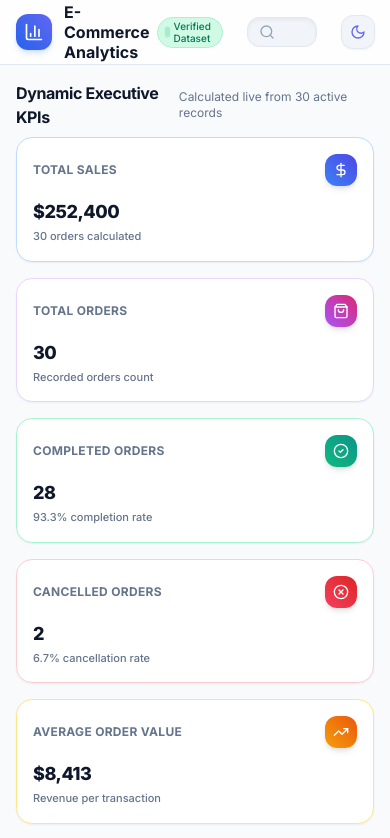
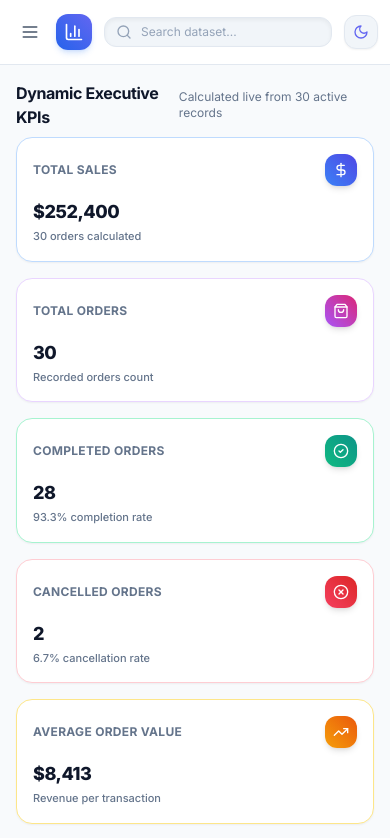
Before and after one commit to ahmedshahat921-cpu/ecommerce-dashboard, a React (Vite) app: page / in a window 390 px wide. Shown: the top 838 px of the page. Built offline with nearby package versions, Linux system fonts and the light colour scheme.

Commit message:
feat: add mobile responsive collapsible sidebar drawer, hamburger menu toggle, and table horizontal scroll

```diff
--- a/src/App.jsx
+++ b/src/App.jsx
@@ -34,6 +34,12 @@ export function App() {
     setPageSize
   } = useDashboard();
 
+  const [isMobileSidebarOpen, setIsMobileSidebarOpen] = React.useState(false);
+
+  const toggleMobileSidebar = () => {
+    setIsMobileSidebarOpen((prev) => !prev);
+  };
+
   return (
     <div className="min-h-screen flex flex-col bg-slate-50 dark:bg-slate-950 text-slate-900 dark:text-slate-100 transition-colors">
       {/* Top sticky header */}
@@ -45,6 +51,8 @@ export function App() {
         filteredRecordsCount={filteredData.length}
         isDarkMode={isDarkMode}
         toggleTheme={toggleTheme}
+        isMobileSidebarOpen={isMobileSidebarOpen}
+        toggleMobileSidebar={toggleMobileSidebar}
       />
 
       {/* Main Body with Sidebar + Content */}
@@ -54,6 +62,8 @@ export function App() {
           totalRecords={rawDataset.length}
           activeFilterCount={activeFilterCount}
           resetFilters={resetFilters}
+          isMobileSidebarOpen={isMobileSidebarOpen}
+          setIsMobileSidebarOpen={setIsMobileSidebarOpen}
         />
 
         {/* Dashboard Core Content Area */}
--- a/src/components/DataTable/DataTable.jsx
+++ b/src/components/DataTable/DataTable.jsx
@@ -52,7 +52,7 @@ export const DataTable = ({
 
       {/* Table Wrapper */}
       <div className="overflow-x-auto">
-        <table className="w-full text-left text-xs border-collapse">
+        <table className="w-full text-left text-xs border-collapse min-w-[850px]">
           <thead>
             <tr className="bg-slate-50 dark:bg-slate-850/80 border-b border-slate-200 dark:border-slate-800 text-slate-600 dark:text-slate-400 font-bold uppercase tracking-wider text-[10px]">
               {headers.map((head) => (
--- a/src/components/Layout/Header.jsx
+++ b/src/components/Layout/Header.jsx
@@ -1,5 +1,5 @@
 import React from 'react';
-import { Search, X, BarChart3, Database, Filter } from 'lucide-react';
+import { Search, X, BarChart3, Database, Filter, Menu } from 'lucide-react';
 import { ThemeToggle } from '../ThemeToggle/ThemeToggle';
 
 export const Header = ({
@@ -10,31 +10,41 @@ export const Header = ({
   filteredRecordsCount,
   isDarkMode,
   toggleTheme,
+  isMobileSidebarOpen,
+  toggleMobileSidebar
 }) => {
   return (
-    <header className="sticky top-0 z-30 bg-white/80 dark:bg-slate-900/80 backdrop-blur-md border-b border-slate-200 dark:border-slate-800 transition-colors">
-      <div className="w-full px-4 sm:px-6 lg:px-8 h-16 flex items-center justify-between gap-4">
-        {/* Brand & Page Title */}
-        <div className="flex items-center gap-3">
-          <div className="p-2 rounded-xl bg-gradient-to-tr from-blue-600 to-indigo-500 text-white shadow-md shadow-blue-500/20">
+    <header className="sticky top-0 z-30 bg-white/90 dark:bg-slate-900/90 backdrop-blur-md border-b border-slate-200 dark:border-slate-800 transition-colors">
+      <div className="w-full px-3 sm:px-6 lg:px-8 h-16 flex items-center justify-between gap-2 sm:gap-4">
+        {/* Mobile Hamburger Toggle & Brand Logo */}
+        <div className="flex items-center gap-2 sm:gap-3">
+          <button
+            onClick={toggleMobileSidebar}
+            className="md:hidden p-2 rounded-xl text-slate-600 dark:text-slate-300 hover:bg-slate-100 dark:hover:bg-slate-800 transition-colors focus:outline-none focus:ring-2 focus:ring-blue-500/40"
+            aria-label="Toggle Navigation Sidebar"
+          >
+            {isMobileSidebarOpen ? <X className="w-5 h-5" /> : <Menu className="w-5 h-5" />}
+          </button>
+
+          <div className="p-2 rounded-xl bg-gradient-to-tr from-blue-600 to-indigo-500 text-white shadow-md shadow-blue-500/20 shrink-0">
             <BarChart3 className="w-5 h-5" />
           </div>
-          <div>
-            <h1 className="text-base sm:text-lg font-bold text-slate-900 dark:text-white leading-tight flex items-center gap-2">
+          <div className="hidden min-[400px]:block">
+            <h1 className="text-sm sm:text-base font-bold text-slate-900 dark:text-white leading-tight flex items-center gap-1.5">
               E-Commerce Analytics
-              <span className="inline-flex items-center px-2 py-0.5 rounded-full text-[10px] font-medium bg-emerald-100 dark:bg-emerald-950/80 text-emerald-700 dark:text-emerald-400 border border-emerald-200 dark:border-emerald-800">
+              <span className="hidden sm:inline-flex items-center px-2 py-0.5 rounded-full text-[10px] font-medium bg-emerald-100 dark:bg-emerald-950/80 text-emerald-700 dark:text-emerald-400 border border-emerald-200 dark:border-emerald-800">
                 <span className="w-1.5 h-1.5 rounded-full bg-emerald-500 mr-1 animate-ping"></span>
                 Verified Dataset
               </span>
             </h1>
-            <p className="text-xs text-slate-500 dark:text-slate-400 hidden sm:block">
+            <p className="text-[11px] text-slate-500 dark:text-slate-400 hidden lg:block">
               Real-time telemetry parsed from <code className="text-blue-600 dark:text-blue-400 font-mono text-[11px]">database.xlsx</code>
             </p>
           </div>
         </div>
 
         {/* Global Live Search Bar */}
-        <div className="flex-1 max-w-md mx-2">
+        <div className="flex-1 max-w-xs sm:max-w-md mx-1 sm:mx-2">
           <div className="relative">
             <div className="absolute inset-y-0 left-0 pl-3 flex items-center pointer-events-none">
               <Search className="h-4 w-4 text-slate-400" />
@@ -44,13 +54,13 @@ export const Header = ({
               type="text"
               value={searchQuery}
               onChange={(e) => handleSearch(e.target.value)}
-              placeholder="Search orders, customers, categories, products..."
-              className="w-full pl-9 pr-8 py-1.5 text-xs sm:text-sm bg-slate-100 dark:bg-slate-800 border border-slate-200 dark:border-slate-700 rounded-xl text-slate-900 dark:text-slate-100 placeholder-slate-400 focus:outline-none focus:ring-2 focus:ring-blue-500/40 focus:border-blue-500 transition-all shadow-inner"
+              placeholder="Search dataset..."
+              className="w-full pl-9 pr-7 sm:pr-8 py-1.5 text-xs sm:text-sm bg-slate-100 dark:bg-slate-800 border border-slate-200 dark:border-slate-700 rounded-xl text-slate-900 dark:text-slate-100 placeholder-slate-400 focus:outline-none focus:ring-2 focus:ring-blue-500/40 focus:border-blue-500 transition-all shadow-inner"
             />
             {searchQuery && (
               <button
                 onClick={() => handleSearch('')}
-                className="absolute inset-y-0 right-0 pr-2.5 flex items-center text-slate-400 hover:text-slate-600 dark:hover:text-slate-200"
+                className="absolute inset-y-0 right-0 pr-2 flex items-center text-slate-400 hover:text-slate-600 dark:hover:text-slate-200"
               >
                 <X className="w-3.5 h-3.5" />
               </button>
@@ -59,16 +69,16 @@ export const Header = ({
         </div>
 
         {/* Right Controls */}
-        <div className="flex items-center gap-2 sm:gap-3">
+        <div className="flex items-center gap-1.5 sm:gap-3 shrink-0">
           {/* Dataset Status Pill */}
-          <div className="hidden lg:flex items-center gap-1.5 px-3 py-1.5 rounded-xl bg-slate-100 dark:bg-slate-800 text-slate-600 dark:text-slate-300 text-xs border border-slate-200 dark:border-slate-700 font-medium">
+          <div className="hidden sm:flex items-center gap-1.5 px-2.5 py-1.5 rounded-xl bg-slate-100 dark:bg-slate-800 text-slate-600 dark:text-slate-300 text-xs border border-slate-200 dark:border-slate-700 font-medium">
             <Database className="w-3.5 h-3.5 text-blue-500" />
-            <span>{filteredRecordsCount} / {totalRecords} records</span>
+            <span>{filteredRecordsCount} / {totalRecords}</span>
           </div>
 
           {/* Active Filter Indicator */}
           {activeFilterCount > 0 && (
-            <div className="flex items-center gap-1 px-2.5 py-1 rounded-xl bg-blue-50 dark:bg-blue-950/60 text-blue-700 dark:text-blue-300 text-xs font-semibold border border-blue-200 dark:border-blue-800">
+            <div className="hidden min-[480px]:flex items-center gap-1 px-2.5 py-1 rounded-xl bg-blue-50 dark:bg-blue-950/60 text-blue-700 dark:text-blue-300 text-xs font-semibold border border-blue-200 dark:border-blue-800">
               <Filter className="w-3.5 h-3.5" />
               <span>{activeFilterCount} Active</span>
             </div>
--- a/src/components/Layout/Sidebar.jsx
+++ b/src/components/Layout/Sidebar.jsx
@@ -11,7 +11,13 @@ import {
   CreditCard
 } from 'lucide-react';
 
-export const Sidebar = ({ totalRecords, activeFilterCount, resetFilters }) => {
+export const Sidebar = ({
+  totalRecords,
+  activeFilterCount,
+  resetFilters,
+  isMobileSidebarOpen,
+  setIsMobileSidebarOpen
+}) => {
   const [activeTab, setActiveTab] = React.useState('overview');
 
   const navItems = [
@@ -45,9 +51,15 @@ export const Sidebar = ({ totalRecords, activeFilterCount, resetFilters }) => {
     }
   ];
 
-  return (
-    <aside className="w-64 shrink-0 hidden md:block border-r border-slate-200 dark:border-slate-800 bg-white/50 dark:bg-slate-900/50 p-4 transition-colors min-h-[calc(100vh-4rem)]">
-      <div className="space-y-6 sticky top-20">
+  const handleNavClick = (id) => {
+    setActiveTab(id);
+    if (setIsMobileSidebarOpen) {
+      setIsMobileSidebarOpen(false);
+    }
+  };
+
+  const sidebarContent = (
+    <div className="space-y-6">
       {/* Navigation Section */}
       <div>
         <h3 className="text-[11px] font-bold text-slate-400 dark:text-slate-500 uppercase tracking-wider mb-2 px-2">
@@ -61,7 +73,7 @@ export const Sidebar = ({ totalRecords, activeFilterCount, resetFilters }) => {
               <a
                 key={item.id}
                 href={item.href}
-                  onClick={() => setActiveTab(item.id)}
+                onClick={() => handleNavClick(item.id)}
                 className={`flex items-center gap-2.5 px-3 py-2 rounded-xl text-xs transition-all ${
                   isActive
                     ? 'font-bold text-blue-600 dark:text-blue-400 bg-blue-50/90 dark:bg-blue-950/70 border border-blue-200/90 dark:border-blue-800/90 shadow-sm shadow-blue-500/10 ring-1 ring-blue-500/30'
@@ -128,13 +140,43 @@ export const Sidebar = ({ totalRecords, activeFilterCount, resetFilters }) => {
       {/* Active Filter Control Button */}
       {activeFilterCount > 0 && (
         <button
-            onClick={resetFilters}
+          onClick={() => {
+            resetFilters();
+            if (setIsMobileSidebarOpen) setIsMobileSidebarOpen(false);
+          }}
           className="w-full py-2 px-3 rounded-xl bg-blue-50 dark:bg-blue-950/60 hover:bg-blue-100 dark:hover:bg-blue-900/60 text-blue-600 dark:text-blue-400 text-xs font-semibold border border-blue-200 dark:border-blue-800 transition-all text-center"
         >
           Clear Active Filters ({activeFilterCount})
         </button>
       )}
     </div>
+  );
+
+  return (
+    <>
+      {/* Desktop Persistent Sidebar */}
+      <aside className="w-64 shrink-0 hidden md:block border-r border-slate-200 dark:border-slate-800 bg-white/50 dark:bg-slate-900/50 p-4 transition-colors min-h-[calc(100vh-4rem)]">
+        <div className="sticky top-20">
+          {sidebarContent}
+        </div>
       </aside>
+
+      {/* Mobile Drawer Overlay Backdrop */}
+      {isMobileSidebarOpen && (
+        <div
+          onClick={() => setIsMobileSidebarOpen(false)}
+          className="fixed inset-0 z-40 bg-slate-950/60 backdrop-blur-xs md:hidden transition-opacity"
+        />
+      )}
+
+      {/* Mobile Sidebar Slide-over Drawer */}
+      <aside
+        className={`fixed top-16 left-0 bottom-0 z-50 w-72 bg-white dark:bg-slate-900 border-r border-slate-200 dark:border-slate-800 p-4 transition-transform duration-300 ease-in-out md:hidden overflow-y-auto ${
+          isMobileSidebarOpen ? 'translate-x-0 shadow-2xl' : '-translate-x-full'
+        }`}
+      >
+        {sidebarContent}
+      </aside>
+    </>
   );
 };
```
Lines whose indentation alone changed are shown as unchanged.
